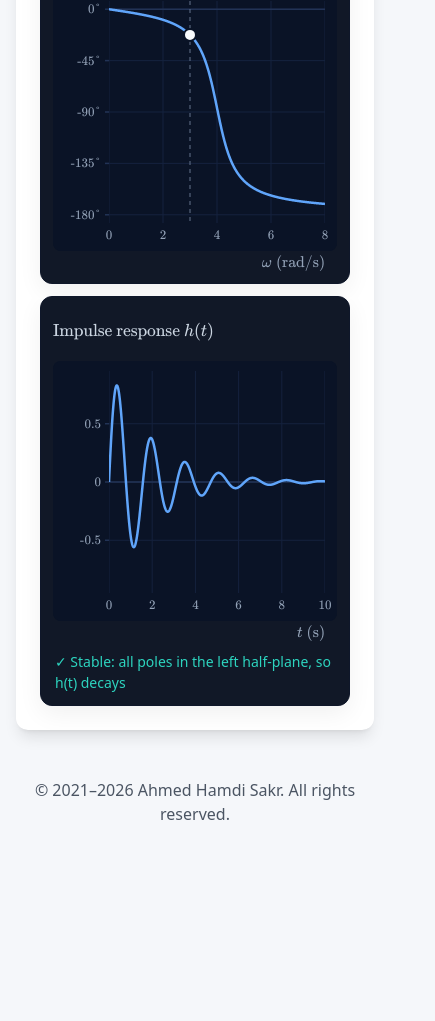
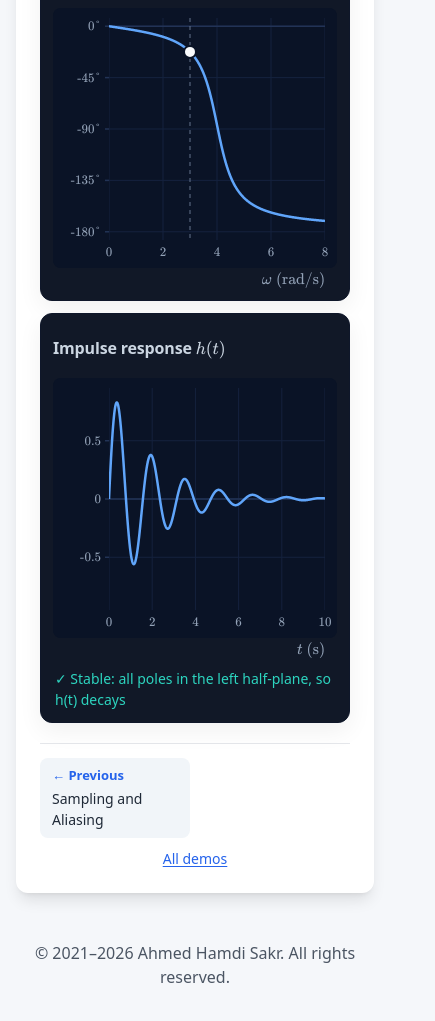
Before and after one commit to ahamdisakr/ahamdisakr.github.io, a plain HTML site: page demos/poles-zeros.html in a window 390 px wide. Shown: the part 2575-3596 px from the top of the page, 435 px wide, since content can reach past the window. Before the commit the page ends 3433 px from the top, so only its background shows below. Drawn offline with nearby package versions, Linux system fonts and the light colour scheme.

Commit message:
Add previous/next links between demos and a #demos anchor
- demo.js: Previous / All demos / Next at the end of each demo, in
  course order; in embed mode the links stay in embed mode
- teaching.html: id="demos" on the demos section, so teaching.html#demos
  links straight to it (scroll-margin keeps it below the fixed header)
- poles-zeros: plot titles wrap on phones (only the symbols are KaTeX),
  fixing a sideways scroll at 400 px

Co-Authored-By: Claude Opus 5.5 <noreply@anthropic.com>

```diff
--- a/demos/demo.css
+++ b/demos/demo.css
@@ -92,6 +92,21 @@ canvas.short { height: 200px; }
 .predict details[open] summary::after { content: "Hide answer"; }
 .predict details p { margin: 8px 0 0; color: #374151; }
 
+/* Previous / All demos / Next at the end of each demo (added by demo.js).
+   Phones: previous and next side by side, "All demos" under them; tablet and up: one row. */
+.demo-nav { display: grid; grid-template-columns: repeat(2, minmax(0, 1fr)); gap: 10px; margin-top: 20px; padding-top: 14px; border-top: 1px solid #e5e7eb; }
+.demo-nav-all { grid-column: 1 / -1; grid-row: 2; justify-self: center; align-self: center; font-size: 14px; color: #2563eb; text-decoration: underline; }
+@media (min-width: 768px) {
+  .demo-nav { grid-template-columns: minmax(0, 1fr) auto minmax(0, 1fr); }
+  .demo-nav-all { grid-column: auto; grid-row: auto; }
+}
+.demo-nav-link { display: flex; flex-direction: column; gap: 2px; padding: 8px 12px; border-radius: 8px; background: #f1f5f9; color: #1f2937; text-decoration: none; }
+.demo-nav-link:hover { background: #e2e8f0; }
+.demo-nav-link:focus-visible, .demo-nav-all:focus-visible { outline: 2px solid #2563eb; outline-offset: 2px; }
+.demo-nav-link.next { align-items: flex-end; text-align: right; }
+.demo-nav-dir { font-size: 13px; font-weight: 600; color: #2563eb; }
+.demo-nav-title { font-size: 14px; }
+
 /* Embed mode (?embed=1, set by a one-line script in each page's head): no site menu or footer,
    so a demo sits cleanly inside another page such as Brightspace */
 .embed #site-nav, .embed .site-header, .embed .site-footer { display: none; }   /* app.js swaps #site-nav for the header */
--- a/demos/demo.js
+++ b/demos/demo.js
@@ -2,6 +2,7 @@
    Shared code for the interactive demos (demos/*.html)
    Loaded in each page's <head> (not deferred), before the page's own script:
      <script src="/demos/demo.js"></script>
+   - Previous / next links between the demos (the DEMOS list, in course order)
    - Embed mode: ?embed=1 hides the site menu and footer and adds a credit line
    - window.Demo: small helpers every demo uses (canvas sizing, tick values,
      tick labels, KaTeX rendering, zoom and pan along x)
@@ -10,20 +11,57 @@
 (function () {
   'use strict';
 
+  // ---------- The demos in course order (as on teaching.html): previous / next links ----------
+  var DEMOS = [
+    ['lti-systems', 'Linearity and Time Invariance'],
+    ['convolution-impulses', 'Convolution from Impulse Responses'],
+    ['convolution-flip-slide', 'Convolution: Flip and Slide'],
+    ['fourier-intuition', 'Why Fourier Analysis Works'],
+    ['fourier-series', 'Fourier Series Coefficients'],
+    ['fourier-transform', 'Frequency Response'],
+    ['fourier-filtering', 'Filtering Signals and Audio'],
+    ['ft-properties', 'Fourier Transform Properties'],
+    ['sampling-aliasing', 'Sampling and Aliasing'],
+    ['poles-zeros', 'Poles, Zeros and Frequency Response']
+  ];
+
   // ---------- Embed mode (?embed=1), e.g. inside a Brightspace page ----------
   var COPYRIGHT_YEARS = '2021&ndash;2026';          // keep in step with the site footer
-  if (/[?&]embed=1(&|$)/.test(location.search)) {
-    document.documentElement.classList.add('embed');
-    document.addEventListener('DOMContentLoaded', function () {
+  var EMBED = /[?&]embed=1(&|$)/.test(location.search);
+  if (EMBED) document.documentElement.classList.add('embed');
+
+  document.addEventListener('DOMContentLoaded', function () {
+    var panel = document.querySelector('main .panel') || document.body;
+
+    // Previous / all demos / next, at the end of the page. In embed mode the links stay in
+    // embed mode, so a student can step through the demos inside the same frame.
+    var slug = (location.pathname.split('/').pop() || '').replace(/\.html$/, '');
+    var i = DEMOS.map(function (d) { return d[0]; }).indexOf(slug);
+    if (i >= 0) {
+      var q = EMBED ? '?embed=1' : '';
+      var link = function (d, cls, label) {
+        return '<a class="demo-nav-link ' + cls + '" href="/demos/' + d[0] + '.html' + q + '">' +
+          '<span class="demo-nav-dir">' + label + '</span><span class="demo-nav-title">' + d[1] + '</span></a>';
+      };
+      var nav = document.createElement('nav');
+      nav.className = 'demo-nav';
+      nav.setAttribute('aria-label', 'Other demos');
+      nav.innerHTML =
+        (i > 0 ? link(DEMOS[i - 1], 'prev', '&larr; Previous') : '<span></span>') +
+        '<a class="demo-nav-all" href="/teaching.html#demos"' + (EMBED ? ' target="_blank" rel="noopener"' : '') + '>All demos</a>' +
+        (i < DEMOS.length - 1 ? link(DEMOS[i + 1], 'next', 'Next &rarr;') : '<span></span>');
+      panel.appendChild(nav);
+    }
+
+    if (EMBED) {
       var p = document.createElement('p');
       p.className = 'embed-credit';
       p.innerHTML = 'Interactive demo &copy; ' + COPYRIGHT_YEARS +
         ' <a href="/teaching.html" target="_blank" rel="noopener">Ahmed Hamdi Sakr</a> &middot; ' +
         '<a href="' + location.pathname + '" target="_blank" rel="noopener">Open the full page &#8599;</a>';
-      var panel = document.querySelector('main .panel');
-      (panel || document.body).appendChild(p);
-    });
-  }
+      panel.appendChild(p);
+    }
+  });
 
   // ---------- Helpers ----------
   // Font for canvas tick labels (matches the KaTeX math in the page)
--- a/demos/poles-zeros.html
+++ b/demos/poles-zeros.html
@@ -479,9 +479,16 @@
     setTeX(el('axPZ'), dom === 's' ? String.raw`\mathrm{Re}\,s\ (1/\mathrm{s})` : String.raw`\mathrm{Re}\,z`, dom === 's' ? 'Re s (1/s)' : 'Re z');
     for (const id of ['axM', 'axP']) setTeX(el(id), dom === 's' ? String.raw`\omega\ (\mathrm{rad/s})` : String.raw`\Omega\ (\mathrm{rad/sample})`, dom === 's' ? 'ω (rad/s)' : 'Ω (rad/sample)');
     setTeX(el('axH'), dom === 's' ? String.raw`t\ (\mathrm{s})` : String.raw`n\ (\text{samples})`, dom === 's' ? 't (s)' : 'n (samples)');
-    setTeX(el('titleM'), String.raw`\text{Magnitude response }|H(${dom === 's' ? 'j\\omega' : 'e^{j\\Omega}'})|\ \text{(peak normalized to 1)}`, 'Magnitude response (peak normalized to 1)');
-    setTeX(el('titleP'), String.raw`\text{Phase response }\angle H(${dom === 's' ? 'j\\omega' : 'e^{j\\Omega}'})`, 'Phase response');
-    setTeX(el('titleH'), dom === 's' ? String.raw`\text{Impulse response }h(t)` : String.raw`\text{Impulse response }h[n]`, 'Impulse response');
+    // Titles: plain text with only the symbol in KaTeX, so they wrap on phones (one long KaTeX string cannot)
+    const setTitle = (id, text, tex, fallback, note) => {
+      const h = el(id);
+      h.innerHTML = `<span>${text} <span class="m"></span>${note ? ` <span class="probe-note">${note}</span>` : ''}</span>`;   // fixed strings
+      setTeX(h.querySelector('.m'), tex, fallback);
+    };
+    const Hw = dom === 's' ? String.raw`H(j\omega)` : String.raw`H(e^{j\Omega})`, HwTxt = dom === 's' ? 'H(jω)' : 'H(e^jΩ)';
+    setTitle('titleM', 'Magnitude response', `|${Hw}|`, `|${HwTxt}|`, '(normalized to a peak of 1)');
+    setTitle('titleP', 'Phase response', String.raw`\angle ` + Hw, '∠' + HwTxt);
+    setTitle('titleH', 'Impulse response', dom === 's' ? 'h(t)' : 'h[n]', dom === 's' ? 'h(t)' : 'h[n]');
     fillPresets(); loadPreset();
   }
 
--- a/styles.css
+++ b/styles.css
@@ -323,6 +323,9 @@ img[loading="lazy"] {
 }
 
 /* ---- Site header / navigation (nav.html and the copies in the demos) ------ */
+/* In-page links (e.g. teaching.html#demos) stop below the fixed 4rem header */
+main [id] { scroll-margin-top: 5rem; }
+
 .site-header {
   position: fixed;
   inset-inline: 0;
```
Also changed, not shown: teaching.html (+2 -2 lines).
